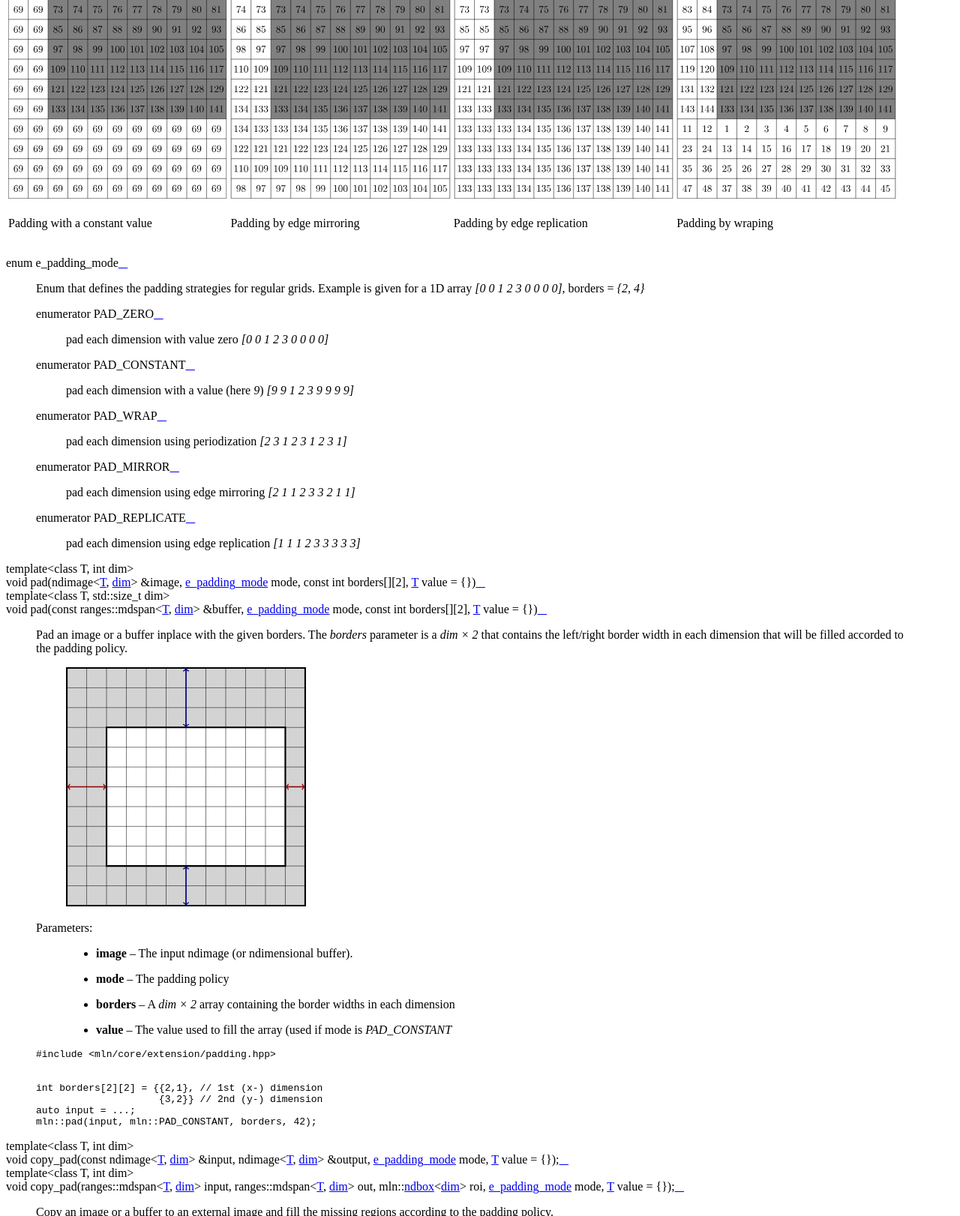
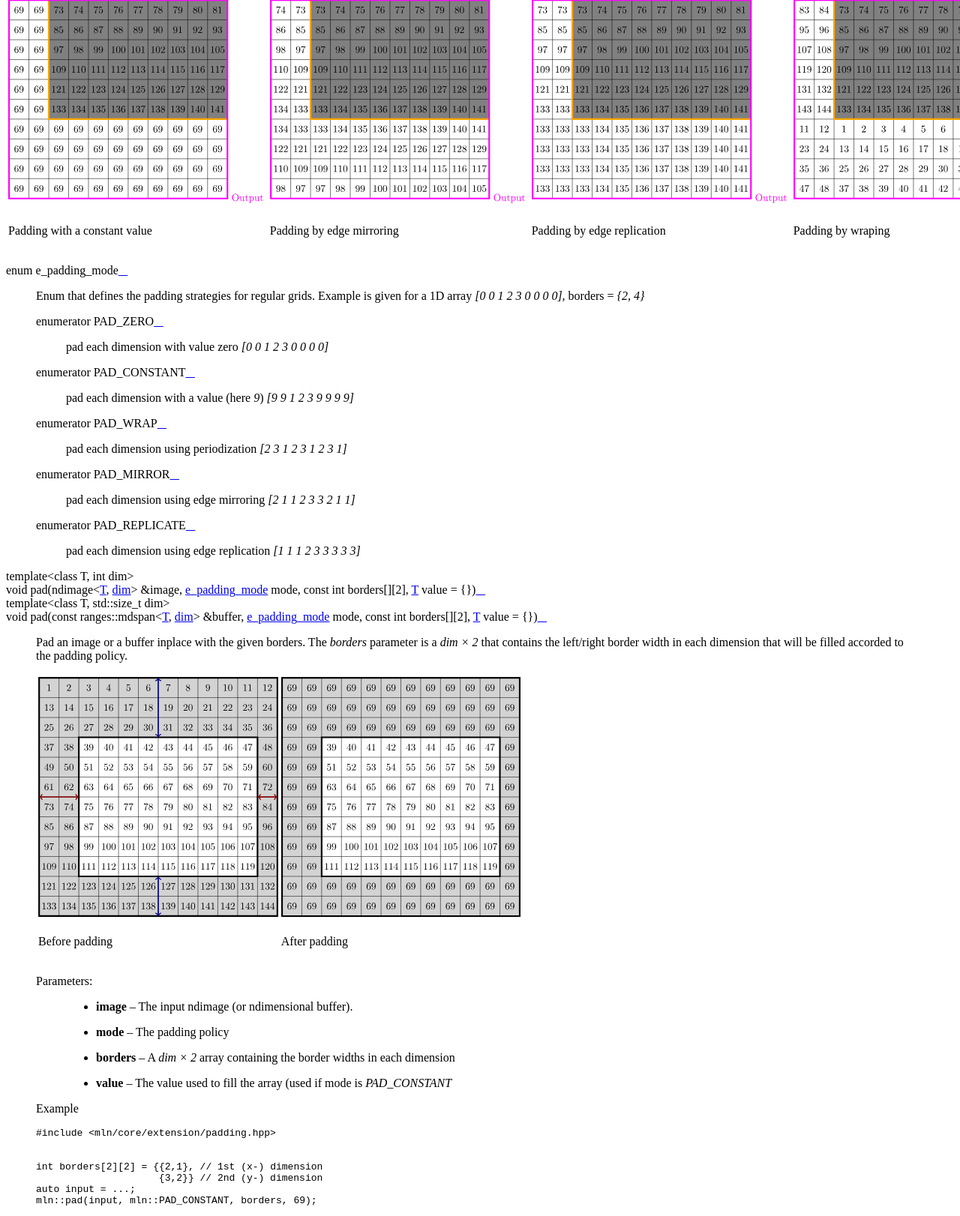
Before and after one commit to GerHobbelt/pylene, a Sphinx documentation site: the page built from doc/source/core/pad.rst, in a window 1280 px wide. Shown: the part 846-2468 px from the top of the page at 75% size. Built offline with Sphinx 7.4.7 and the Read the Docs theme 2.0.0, drawn with Linux system fonts in a browser that asks for light colours; some of the changed text lies outside the part shown; grey boxes are pictures that could not be loaded.

Commit message:
Update doc.

```diff
--- a/doc/source/_static/code.css
+++ b/doc/source/_static/code.css
@@ -8,10 +8,10 @@
 
 
 .rst-content dl:not(.docutils) dt {
-    display: block;
-    background: none;
-    margin-top: 0;
-    margin-bottom: 0;
+    display: block !important;
+    background: none !important;
+    margin-top: 0 !important;
+    margin-bottom: 0 !important;
 }
 
 .rst-content dl:not(.docutils) dt em:not(.property) {
--- a/doc/source/core/pad.rst
+++ b/doc/source/core/pad.rst
@@ -67,8 +67,13 @@ This file provides functions to pad a rectangular buffer or an image either:
                   Pad an image or a buffer inplace with the given borders. The `borders` parameter is a `dim × 2` that
                   contains the left/right border width in each dimension that will be filled accorded to the padding policy.
 
-                  .. figure:: /figures/core/padding-inplace.svg
-                              :align: center
+
+                  .. list-table::
+
+                     * - .. image:: /figures/core/padding-inplace-1.svg
+                       - .. image:: /figures/core/padding-inplace-2.svg
+                     * - Before padding
+                       - After padding
 
 
 
@@ -79,7 +84,7 @@ This file provides functions to pad a rectangular buffer or an image either:
 
 
 
-                  .. topic:: Example
+                  .. rubric:: Example
 
                   .. code-block:: cpp
 
@@ -89,7 +94,7 @@ This file provides functions to pad a rectangular buffer or an image either:
                      int borders[2][2] = {{2,1}, // 1st (x-) dimension
                                           {3,2}} // 2nd (y-) dimension
                      auto input = ...;
-                     mln::pad(input, mln::PAD_CONSTANT, borders, 42);
+                     mln::pad(input, mln::PAD_CONSTANT, borders, 69);
 
 
 
@@ -101,8 +106,15 @@ This file provides functions to pad a rectangular buffer or an image either:
                   Copy an image or a buffer to an external image and fill the missing regions according to the padding
                   policy.
 
-                  .. figure:: /figures/core/padding-1.svg
-                             :align: center
+
+                  .. list-table::
+
+                     * - .. image:: /figures/core/padding-1.svg
+                       - .. image:: /figures/core/padding-5.svg
+                     * - Before padding
+                       - After padding
+
+
 
                   **First version**
 
@@ -121,7 +133,7 @@ This file provides functions to pad a rectangular buffer or an image either:
 
 
 
-                  .. topic:: Example
+                  .. rubric:: Example
 
                   .. code-block:: cpp
 
```
Also changed, not shown: doc/source/figures/core/padding-2.svg, doc/source/figures/core/padding-3.svg, doc/source/figures/core/padding-4.svg, doc/source/figures/core/padding-5.svg, doc/source/figures/core/padding-inplace-1.svg (added), doc/source/figures/core/padding-inplace-2.svg (added), doc/source/figures/core/padding-inplace.svg (deleted), 3 other files.
